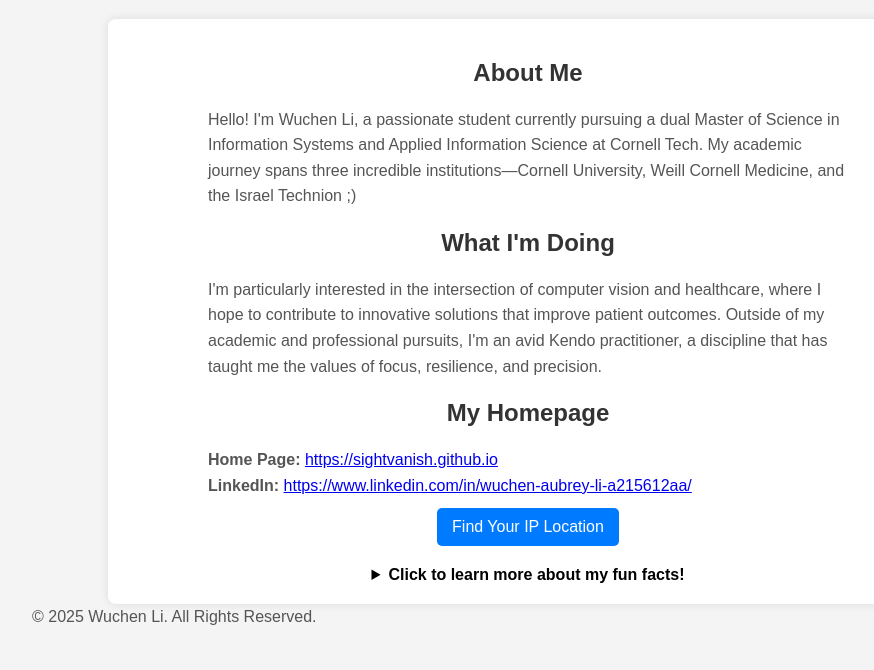
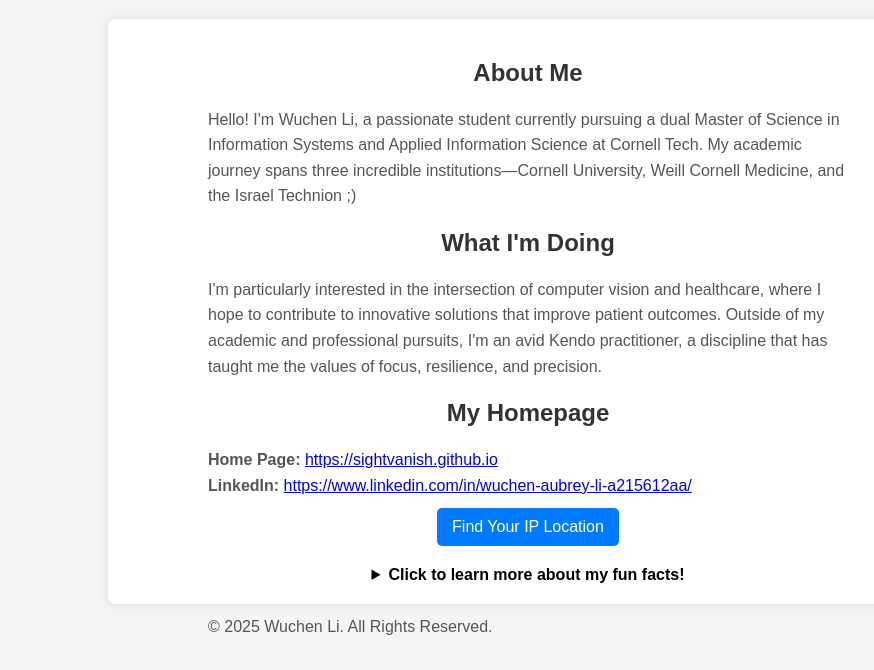
Before and after one commit to SightVanish/cs5356-hw3, a plain HTML site: page index.html in a window 1280 px wide. Shown: the part 255-925 px from the top of the page, without its empty margins (112-986 px from the left). Drawn offline with Linux system fonts and the light colour scheme.

Commit message:
fix footer format bug

```diff
--- a/styles.css
+++ b/styles.css
@@ -28,12 +28,24 @@ p {
 
 .container {
     max-width: 800px;
-    width: 100%; /* Ensure it adapts to viewport */
+    width: 100%;
     margin: 0 auto;
     background: #fff;
     padding: 20px;
     border-radius: 8px;
     box-shadow: 0 0 10px rgba(0, 0, 0, 0.1);
+}
+
+/* same as container */
+footer {
+    max-width: 800px;
+    width: 100%;
+    margin: auto;
+    /* background-color: #fff; */
+    padding: 10px;
+    /* border-radius: 8px; */
+    /* box-shadow: 0 0 10px rgba(0, 0, 0, 0.1); */
+    text-align: center;
 }
 
 h2 {
```
Also changed, not shown: index.html (line endings or trailing spaces).
